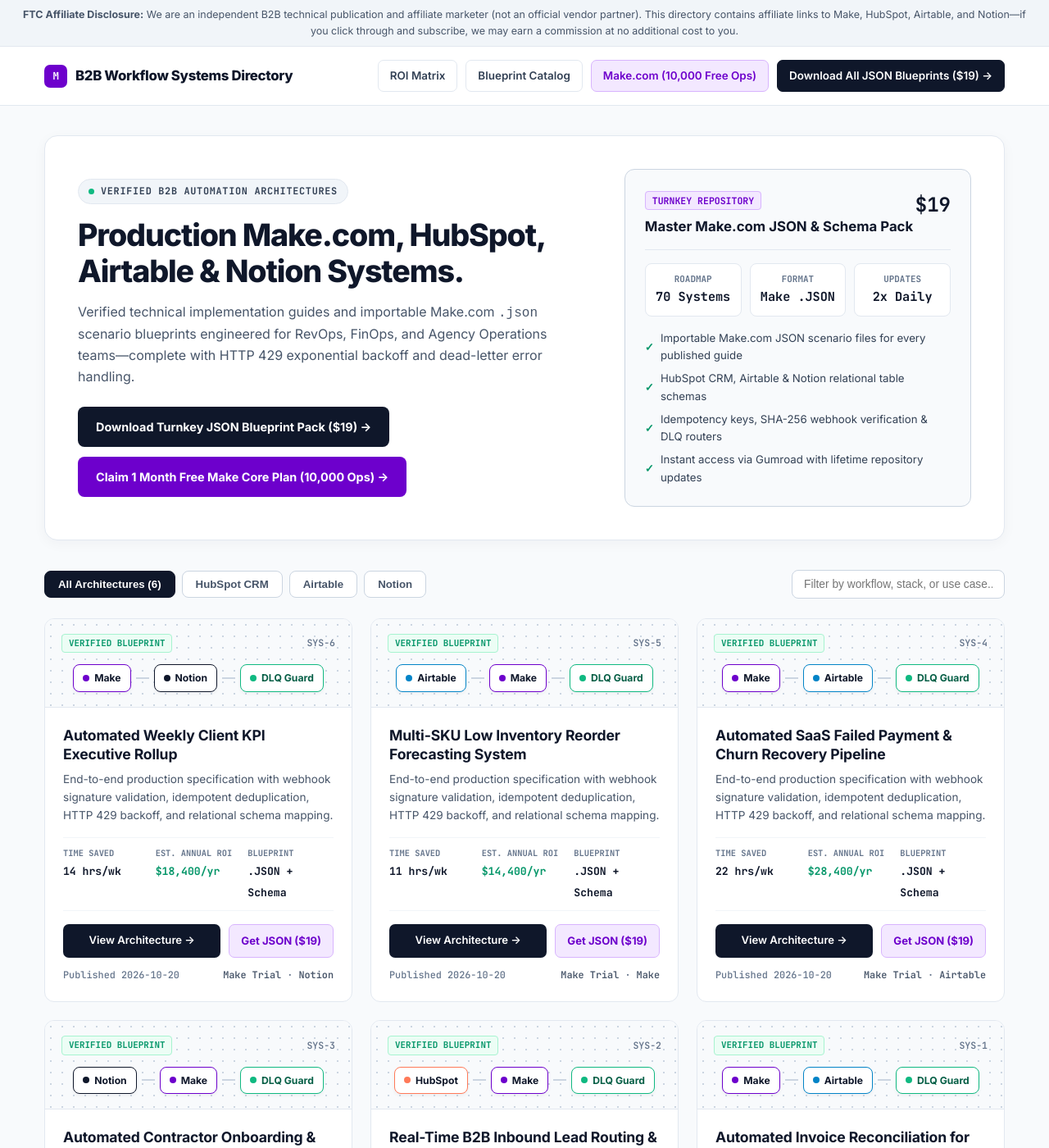
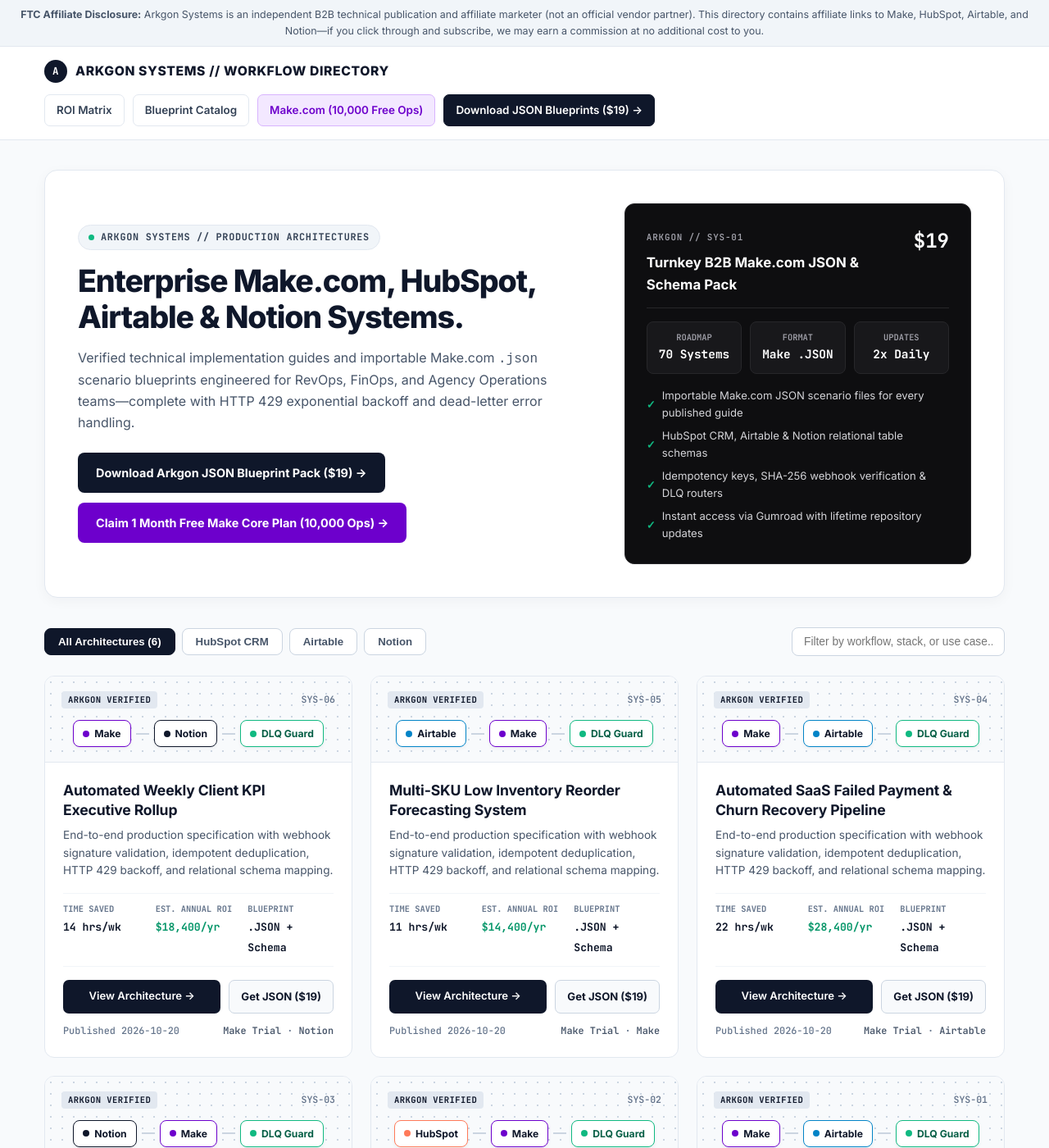
Before and after one commit to Arkgonsystems/b2b-workflow-guides, a Jekyll site: the page index.html, which Jekyll copies as it is, in a window 1280 px wide and 1400 px high. Shown: the whole window at 82% size. Built offline with Jekyll 4.4.1, drawn with Linux system fonts in a browser that asks for light colours; some of the changed text lies outside the part shown.

Commit message:
Publish v15 Arkgon Systems institutional directory homepage

```diff
--- a/index.html
+++ b/index.html
@@ -4,7 +4,7 @@
 <meta charset="UTF-8">
 <meta name="viewport" content="width=device-width, initial-scale=1.0">
 <meta name="impact-site-verification" value="ceae703f-f3cf-4a6e-8d88-6c753829f28e">
-<title>B2B Workflow Systems — Make.com, HubSpot, Airtable & Notion Architecture Directory</title>
+<title>Arkgon Systems — B2B Workflow Automation & Make.com JSON Blueprint Directory</title>
 <link rel="preconnect" href="https://fonts.googleapis.com">
 <link href="https://fonts.googleapis.com/css2?family=Inter:wght@400;500;600;700;800&family=JetBrains+Mono:wght@500;600;700&display=swap" rel="stylesheet">
 <style>
@@ -13,8 +13,8 @@
 .ftc-notice{background:#f1f5f9;border-bottom:1px solid #e2e8f0;color:#475569;font-size:0.78rem;padding:8px 20px;text-align:center;}
 .navbar{background:#ffffff;border-bottom:1px solid #e2e8f0;position:sticky;top:0;z-index:50;}
 .nav-inner{max-width:1220px;margin:0 auto;padding:16px 24px;display:flex;align-items:center;justify-content:space-between;flex-wrap:wrap;gap:14px;}
-.logo{font-weight:800;font-size:1.05rem;color:#0f172a;text-decoration:none;display:flex;align-items:center;gap:10px;letter-spacing:-0.02em;}
-.logo-mark{width:28px;height:28px;border-radius:7px;background:#6d00cc;color:#fff;display:inline-flex;align-items:center;justify-content:center;font-family:"JetBrains Mono",monospace;font-size:0.78rem;font-weight:700;}
+.logo{font-weight:800;font-size:0.98rem;color:#0f172a;text-decoration:none;display:flex;align-items:center;gap:10px;letter-spacing:0.04em;}
+.logo-mark{width:28px;height:28px;border-radius:50%;background:#0f172a;color:#fff;display:inline-flex;align-items:center;justify-content:center;font-family:"JetBrains Mono",monospace;font-size:0.78rem;font-weight:700;}
 .nav-links{display:flex;gap:10px;align-items:center;flex-wrap:wrap;}
 .nav-links a{color:#334155;text-decoration:none;font-size:0.84rem;font-weight:600;padding:8px 14px;border-radius:7px;border:1px solid #e2e8f0;background:#ffffff;transition:all 0.15s;}
 .nav-links a:hover{background:#f1f5f9;color:#0f172a;}
@@ -33,29 +33,29 @@
 .btn-main:hover{background:#1e293b;}
 .btn-make{background:#6d00cc;color:#ffffff;font-weight:700;font-size:0.9rem;padding:13px 22px;border-radius:8px;text-decoration:none;transition:opacity 0.15s;}
 .btn-make:hover{opacity:0.92;}
-.sku-box{background:#f8fafc;border:1px solid #cbd5e1;border-radius:12px;padding:24px;}
-.sku-header{display:flex;justify-content:space-between;align-items:flex-start;border-bottom:1px solid #e2e8f0;padding-bottom:14px;margin-bottom:16px;}
-.sku-badge{font-family:"JetBrains Mono",monospace;font-size:0.72rem;font-weight:700;color:#6d00cc;background:#f3e8ff;padding:3px 8px;border-radius:4px;border:1px solid #d8b4fe;}
-.sku-price{font-family:"JetBrains Mono",monospace;font-size:1.5rem;font-weight:800;color:#0f172a;}
+.sku-box{background:#0e0e10;border:1px solid #27272a;border-radius:12px;padding:26px;color:#f4f4f5;}
+.sku-header{display:flex;justify-content:space-between;align-items:flex-start;border-bottom:1px solid #27272a;padding-bottom:14px;margin-bottom:16px;}
+.sku-badge{font-family:"JetBrains Mono",monospace;font-size:0.68rem;font-weight:600;color:#a1a1aa;letter-spacing:0.08em;}
+.sku-price{font-family:"JetBrains Mono",monospace;font-size:1.5rem;font-weight:800;color:#ffffff;}
 .sku-metrics{display:grid;grid-template-columns:repeat(3,1fr);gap:10px;margin-bottom:16px;}
-.sku-stat{background:#ffffff;border:1px solid #e2e8f0;border-radius:8px;padding:10px;text-align:center;}
-.sku-stat .k{display:block;font-size:0.68rem;color:#64748b;font-weight:700;text-transform:uppercase;font-family:"JetBrains Mono",monospace;}
-.sku-stat .v{font-size:0.95rem;font-weight:800;color:#0f172a;font-family:"JetBrains Mono",monospace;}
-.sku-list{list-style:none;font-size:0.83rem;color:#334155;display:grid;gap:7px;}
+.sku-stat{background:#18181b;border:1px solid #27272a;border-radius:8px;padding:10px;text-align:center;}
+.sku-stat .k{display:block;font-size:0.65rem;color:#a1a1aa;font-weight:600;text-transform:uppercase;font-family:"JetBrains Mono",monospace;}
+.sku-stat .v{font-size:0.9rem;font-weight:700;color:#ffffff;font-family:"JetBrains Mono",monospace;}
+.sku-list{list-style:none;font-size:0.82rem;color:#d4d4d8;display:grid;gap:7px;}
 .sku-list li{display:flex;align-items:center;gap:8px;}
-.sku-list li::before{content:"✓";color:#059669;font-weight:800;font-family:"JetBrains Mono",monospace;}
+.sku-list li::before{content:"✓";color:#10b981;font-weight:800;font-family:"JetBrains Mono",monospace;}
 .controls-bar{display:flex;justify-content:space-between;align-items:center;flex-wrap:wrap;gap:14px;margin-bottom:24px;}
 .filter-group{display:flex;gap:8px;flex-wrap:wrap;}
 .filter-pill{background:#ffffff;border:1px solid #cbd5e1;color:#475569;padding:8px 16px;border-radius:8px;font-size:0.83rem;font-weight:600;cursor:pointer;transition:all 0.15s;}
 .filter-pill.active,.filter-pill:hover{background:#0f172a;border-color:#0f172a;color:#ffffff;}
 .search-box{background:#ffffff;border:1px solid #cbd5e1;color:#0f172a;padding:9px 14px;border-radius:8px;font-size:0.86rem;min-width:260px;outline:none;}
-.search-box:focus{border-color:#6d00cc;}
+.search-box:focus{border-color:#0f172a;}
 .cards-grid{display:grid;grid-template-columns:repeat(auto-fill,minmax(360px,1fr));gap:22px;margin-bottom:56px;}
 .tpl-card{background:#ffffff;border:1px solid #e2e8f0;border-radius:12px;overflow:hidden;display:flex;flex-direction:column;transition:box-shadow 0.15s,border-color 0.15s;}
 .tpl-card:hover{border-color:#94a3b8;box-shadow:0 10px 24px rgba(15,23,42,0.06);}
 .tpl-canvas{background-color:#f8fafc;background-image:radial-gradient(#cbd5e1 1px,transparent 1px);background-size:14px 14px;border-bottom:1px solid #e2e8f0;padding:18px 20px;}
 .canvas-top{display:flex;justify-content:space-between;align-items:center;margin-bottom:14px;}
-.verified-tag{font-family:"JetBrains Mono",monospace;font-size:0.68rem;font-weight:700;color:#059669;background:#ecfdf5;border:1px solid #a7f3d0;padding:2px 8px;border-radius:4px;}
+.verified-tag{font-family:"JetBrains Mono",monospace;font-size:0.66rem;font-weight:700;color:#0f172a;background:#e2e8f0;padding:2px 8px;border-radius:4px;letter-spacing:0.04em;}
 .id-tag{font-family:"JetBrains Mono",monospace;font-size:0.72rem;color:#64748b;font-weight:600;}
 .node-pipeline{display:flex;align-items:center;justify-content:center;gap:6px;}
 .node-pill{background:#ffffff;border:1.5px solid #6d00cc;border-radius:8px;padding:6px 11px;font-size:0.76rem;font-weight:700;color:#0f172a;display:inline-flex;align-items:center;gap:6px;box-shadow:0 2px 4px rgba(15,23,42,0.05);}
@@ -73,8 +73,8 @@
 .tpl-actions{display:flex;gap:10px;margin-bottom:12px;}
 .btn-spec{flex:1;text-align:center;background:#0f172a;color:#ffffff;text-decoration:none;font-size:0.82rem;font-weight:600;padding:9px 12px;border-radius:7px;}
 .btn-spec:hover{background:#334155;}
-.btn-json{background:#f3e8ff;border:1px solid #d8b4fe;color:#6d00cc;text-decoration:none;font-size:0.82rem;font-weight:700;padding:9px 14px;border-radius:7px;}
-.btn-json:hover{background:#6d00cc;color:#ffffff;}
+.btn-json{background:#f8fafc;border:1px solid #cbd5e1;color:#0f172a;text-decoration:none;font-size:0.82rem;font-weight:700;padding:9px 14px;border-radius:7px;}
+.btn-json:hover{background:#0f172a;color:#ffffff;}
 .tpl-footer{display:flex;justify-content:space-between;font-size:0.74rem;color:#64748b;font-family:"JetBrains Mono",monospace;}
 .tpl-footer a{color:#475569;text-decoration:none;font-weight:600;}
 .tpl-footer a:hover{color:#0f172a;text-decoration:underline;}
@@ -91,34 +91,34 @@
 </style>
 </head>
 <body>
-<div class="ftc-notice"><strong>FTC Affiliate Disclosure:</strong> We are an independent B2B technical publication and affiliate marketer (not an official vendor partner). This directory contains affiliate links to Make, HubSpot, Airtable, and Notion—if you click through and subscribe, we may earn a commission at no additional cost to you.</div>
+<div class="ftc-notice"><strong>FTC Affiliate Disclosure:</strong> Arkgon Systems is an independent B2B technical publication and affiliate marketer (not an official vendor partner). This directory contains affiliate links to Make, HubSpot, Airtable, and Notion—if you click through and subscribe, we may earn a commission at no additional cost to you.</div>
 <header class="navbar">
   <div class="nav-inner">
-    <a class="logo" href="./index.html"><span class="logo-mark">M</span> B2B Workflow Systems Directory</a>
+    <a class="logo" href="./index.html"><span class="logo-mark">A</span> ARKGON SYSTEMS // WORKFLOW DIRECTORY</a>
     <div class="nav-links">
       <a href="#directory-matrix">ROI Matrix</a>
       <a href="./blueprints.html">Blueprint Catalog</a>
       <a class="make-cta" href="https://www.make.com/en/register?pc=b2bworkflow" target="_blank" rel="noopener">Make.com (10,000 Free Ops)</a>
-      <a class="primary-cta" href="https://platypusprime.gumroad.com/l/dncmng" target="_blank" rel="noopener">Download All JSON Blueprints ($19) &rarr;</a>
+      <a class="primary-cta" href="https://platypusprime.gumroad.com/l/dncmng" target="_blank" rel="noopener">Download JSON Blueprints ($19) &rarr;</a>
     </div>
   </div>
 </header>
 <main class="container">
   <section class="hero-section">
     <div>
-      <div class="eyebrow"><span class="live-dot"></span> VERIFIED B2B AUTOMATION ARCHITECTURES</div>
-      <h1>Production Make.com, HubSpot, Airtable &amp; Notion Systems.</h1>
+      <div class="eyebrow"><span class="live-dot"></span> ARKGON SYSTEMS // PRODUCTION ARCHITECTURES</div>
+      <h1>Enterprise Make.com, HubSpot, Airtable &amp; Notion Systems.</h1>
       <p>Verified technical implementation guides and importable Make.com <code>.json</code> scenario blueprints engineered for RevOps, FinOps, and Agency Operations teams—complete with HTTP 429 exponential backoff and dead-letter error handling.</p>
       <div class="hero-btns">
-        <a class="btn-main" href="https://platypusprime.gumroad.com/l/dncmng" target="_blank" rel="noopener">Download Turnkey JSON Blueprint Pack ($19) &rarr;</a>
+        <a class="btn-main" href="https://platypusprime.gumroad.com/l/dncmng" target="_blank" rel="noopener">Download Arkgon JSON Blueprint Pack ($19) &rarr;</a>
         <a class="btn-make" href="https://www.make.com/en/register?pc=b2bworkflow" target="_blank" rel="noopener">Claim 1 Month Free Make Core Plan (10,000 Ops) &rarr;</a>
       </div>
     </div>
     <div class="sku-box">
       <div class="sku-header">
         <div>
-          <span class="sku-badge">TURNKEY REPOSITORY</span>
-          <h3 style="font-size:1.05rem;margin-top:6px;">Master Make.com JSON &amp; Schema Pack</h3>
+          <span class="sku-badge">ARKGON // SYS-01</span>
+          <h3 style="font-size:1.05rem;margin-top:6px;color:#ffffff;">Turnkey B2B Make.com JSON &amp; Schema Pack</h3>
         </div>
         <div class="sku-price">$19</div>
       </div>
@@ -148,8 +148,8 @@
 <div class="tpl-card" data-stack="make notion" data-title="automated weekly client kpi executive rollup">
   <div class="tpl-canvas">
     <div class="canvas-top">
-      <span class="verified-tag">VERIFIED BLUEPRINT</span>
-      <span class="id-tag">SYS-6</span>
+      <span class="verified-tag">ARKGON VERIFIED</span>
+      <span class="id-tag">SYS-06</span>
     </div>
     <div class="node-pipeline">
       <div class="node-pill" style="border-color:#6d00cc;"><span class="dot" style="background:#6d00cc;"></span>Make</div>
@@ -179,8 +179,8 @@
 </div><div class="tpl-card" data-stack="airtable make" data-title="multi-sku low inventory reorder forecasting system">
   <div class="tpl-canvas">
     <div class="canvas-top">
-      <span class="verified-tag">VERIFIED BLUEPRINT</span>
-      <span class="id-tag">SYS-5</span>
+      <span class="verified-tag">ARKGON VERIFIED</span>
+      <span class="id-tag">SYS-05</span>
     </div>
     <div class="node-pipeline">
       <div class="node-pill" style="border-color:#0284c7;"><span class="dot" style="background:#0284c7;"></span>Airtable</div>
@@ -210,8 +210,8 @@
 </div><div class="tpl-card" data-stack="make airtable" data-title="automated saas failed payment &amp; churn recovery pipeline">
   <div class="tpl-canvas">
     <div class="canvas-top">
-      <span class="verified-tag">VERIFIED BLUEPRINT</span>
-      <span class="id-tag">SYS-4</span>
+      <span class="verified-tag">ARKGON VERIFIED</span>
+      <span class="id-tag">SYS-04</span>
     </div>
     <div class="node-pipeline">
       <div class="node-pill" style="border-color:#6d00cc;"><span class="dot" style="background:#6d00cc;"></span>Make</div>
@@ -241,8 +241,8 @@
 </div><div class="tpl-card" data-stack="notion make" data-title="automated contractor onboarding &amp; document collection">
   <div class="tpl-canvas">
     <div class="canvas-top">
-      <span class="verified-tag">VERIFIED BLUEPRINT</span>
-      <span class="id-tag">SYS-3</span>
+      <span class="verified-tag">ARKGON VERIFIED</span>
+      <span class="id-tag">SYS-03</span>
     </div>
     <div class="node-pipeline">
       <div class="node-pill" style="border-color:#0f172a;"><span class="dot" style="background:#0f172a;"></span>Notion</div>
@@ -272,8 +272,8 @@
 </div><div class="tpl-card" data-stack="hubspot make" data-title="real-time b2b inbound lead routing &amp; scoring">
   <div class="tpl-canvas">
     <div class="canvas-top">
-      <span class="verified-tag">VERIFIED BLUEPRINT</span>
-      <span class="id-tag">SYS-2</span>
+      <span class="verified-tag">ARKGON VERIFIED</span>
+      <span class="id-tag">SYS-02</span>
     </div>
     <div class="node-pipeline">
       <div class="node-pill" style="border-color:#ff7a59;"><span class="dot" style="background:#ff7a59;"></span>HubSpot</div>
@@ -303,8 +303,8 @@
 </div><div class="tpl-card" data-stack="make airtable" data-title="automated invoice reconciliation for small agencies">
   <div class="tpl-canvas">
     <div class="canvas-top">
-      <span class="verified-tag">VERIFIED BLUEPRINT</span>
-      <span class="id-tag">SYS-1</span>
+      <span class="verified-tag">ARKGON VERIFIED</span>
+      <span class="id-tag">SYS-01</span>
     </div>
     <div class="node-pipeline">
       <div class="node-pill" style="border-color:#6d00cc;"><span class="dot" style="background:#6d00cc;"></span>Make</div>
@@ -343,7 +343,7 @@
         <thead><tr><th>ID</th><th>System Architecture</th><th>Integration Stack</th><th>Est. Annual ROI</th><th>Ops Saved</th><th>Specification</th><th>Turnkey Asset</th></tr></thead>
         <tbody>
 <tr>
-  <td class="mono" style="color:#64748b;">#6</td>
+  <td class="mono" style="color:#64748b;">#06</td>
   <td><a href="./guides/client-reporting-kpi-dashboard-looker-sheets.html" style="color:#0f172a;font-weight:700;text-decoration:none;">Automated Weekly Client KPI Executive Rollup</a></td>
   <td><span class="table-stack">Make + Notion</span></td>
   <td class="mono" style="color:#059669;font-weight:600;">$18,400/yr</td>
@@ -351,7 +351,7 @@
   <td><a href="./guides/client-reporting-kpi-dashboard-looker-sheets.html" style="color:#4f46e5;font-weight:600;text-decoration:none;">Read Spec &rarr;</a></td>
   <td><a href="https://platypusprime.gumroad.com/l/dncmng" target="_blank" rel="noopener" class="table-buy">JSON Pack ($19)</a></td>
 </tr><tr>
-  <td class="mono" style="color:#64748b;">#5</td>
+  <td class="mono" style="color:#64748b;">#05</td>
   <td><a href="./guides/ecommerce-inventory-reorder-alerts-airtable.html" style="color:#0f172a;font-weight:700;text-decoration:none;">Multi-SKU Low Inventory Reorder Forecasting System</a></td>
   <td><span class="table-stack">Airtable + Make</span></td>
   <td class="mono" style="color:#059669;font-weight:600;">$14,400/yr</td>
@@ -359,7 +359,7 @@
   <td><a href="./guides/ecommerce-inventory-reorder-alerts-airtable.html" style="color:#4f46e5;font-weight:600;text-decoration:none;">Read Spec &rarr;</a></td>
   <td><a href="https://platypusprime.gumroad.com/l/dncmng" target="_blank" rel="noopener" class="table-buy">JSON Pack ($19)</a></td>
 </tr><tr>
-  <td class="mono" style="color:#64748b;">#4</td>
+  <td class="mono" style="color:#64748b;">#04</td>
   <td><a href="./guides/saas-churn-alert-pipeline-stripe-slack.html" style="color:#0f172a;font-weight:700;text-decoration:none;">Automated SaaS Failed Payment &amp; Churn Recovery Pipeline</a></td>
   <td><span class="table-stack">Make + Airtable</span></td>
   <td class="mono" style="color:#059669;font-weight:600;">$28,400/yr</td>
@@ -367,7 +367,7 @@
   <td><a href="./guides/saas-churn-alert-pipeline-stripe-slack.html" style="color:#4f46e5;font-weight:600;text-decoration:none;">Read Spec &rarr;</a></td>
   <td><a href="https://platypusprime.gumroad.com/l/dncmng" target="_blank" rel="noopener" class="table-buy">JSON Pack ($19)</a></td>
 </tr><tr>
-  <td class="mono" style="color:#64748b;">#3</td>
+  <td class="mono" style="color:#64748b;">#03</td>
   <td><a href="./guides/contractor-onboarding-compliance-notion-deels.html" style="color:#0f172a;font-weight:700;text-decoration:none;">Automated Contractor Onboarding &amp; Document Collection</a></td>
   <td><span class="table-stack">Notion + Make</span></td>
   <td class="mono" style="color:#059669;font-weight:600;">$24,400/yr</td>
@@ -375,7 +375,7 @@
   <td><a href="./guides/contractor-onboarding-compliance-notion-deels.html" style="color:#4f46e5;font-weight:600;text-decoration:none;">Read Spec &rarr;</a></td>
   <td><a href="https://platypusprime.gumroad.com/l/dncmng" target="_blank" rel="noopener" class="table-buy">JSON Pack ($19)</a></td>
 </tr><tr>
-  <td class="mono" style="color:#64748b;">#2</td>
+  <td class="mono" style="color:#64748b;">#02</td>
   <td><a href="./guides/b2b-cold-lead-routing-hubspot-make.html" style="color:#0f172a;font-weight:700;text-decoration:none;">Real-Time B2B Inbound Lead Routing &amp; Scoring</a></td>
   <td><span class="table-stack">HubSpot + Make</span></td>
   <td class="mono" style="color:#059669;font-weight:600;">$20,400/yr</td>
@@ -383,7 +383,7 @@
   <td><a href="./guides/b2b-cold-lead-routing-hubspot-make.html" style="color:#4f46e5;font-weight:600;text-decoration:none;">Read Spec &rarr;</a></td>
   <td><a href="https://platypusprime.gumroad.com/l/dncmng" target="_blank" rel="noopener" class="table-buy">JSON Pack ($19)</a></td>
 </tr><tr>
-  <td class="mono" style="color:#64748b;">#1</td>
+  <td class="mono" style="color:#64748b;">#01</td>
   <td><a href="./guides/automated-invoice-reconciliation-make-airtable.html" style="color:#0f172a;font-weight:700;text-decoration:none;">Automated Invoice Reconciliation for Small Agencies</a></td>
   <td><span class="table-stack">Make + Airtable</span></td>
   <td class="mono" style="color:#059669;font-weight:600;">$16,400/yr</td>
@@ -397,7 +397,7 @@
   </section>
 </main>
 <footer>
-  <div>&copy; 2026 B2B Workflow Systems Directory &middot; Digital Blueprints fulfilled via <a href="https://platypusprime.gumroad.com/l/dncmng" style="color:#0f172a;font-weight:600;">Gumroad</a></div>
+  <div>&copy; 2026 Arkgon Systems &middot; Digital Blueprints fulfilled via <a href="https://platypusprime.gumroad.com/l/dncmng" style="color:#0f172a;font-weight:600;">Gumroad</a></div>
   <div class="mono">Impact-Site-Verification: ceae703f-f3cf-4a6e-8d88-6c753829f28e</div>
 </footer>
 <script>
```
